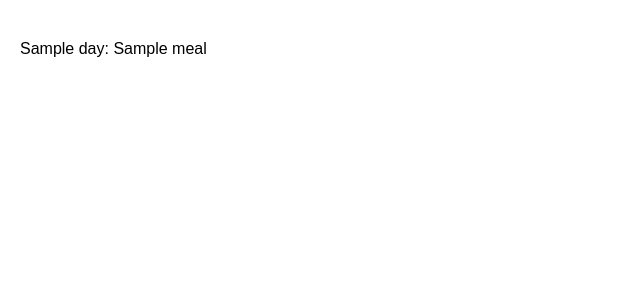
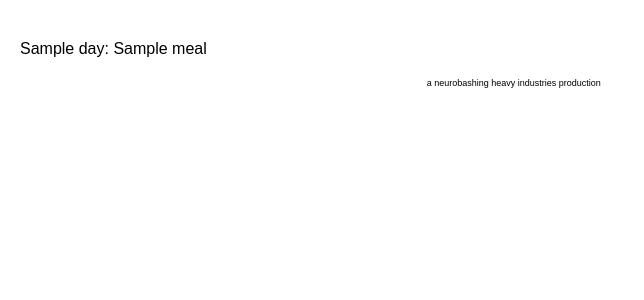
Before and after one commit to neurobashing/cornerpost, a Flask app: template templates/index.html in a window 1280 px wide. Shown: the top 300 px of the page, without its empty margins (0-644 px from the left). Run offline with Flask 2, Linux system fonts and the light colour scheme; the template is opened without the code that fills it: most values are stand-ins (such as "Sample title", 1, 10 or a date in 2020); some libraries are stand-ins or nearby versions.

Commit message:
(NONE) misc cleanup

```diff
--- a/templates/index.html
+++ b/templates/index.html
@@ -15,6 +15,9 @@
                 padding-bottom: 20px;
                 font-family:"Menlo-Regular";
             }
+            .teenytext {
+                font-size: xx-small;
+            }
             @media screen
                 and (min-device-width : 375px)
                 and (max-device-width : 667px) {
@@ -23,7 +26,6 @@
                     }
             }
         </style>
-
 </head>
 
 <body>
@@ -36,5 +38,16 @@
             {% endfor %}
         </div>
     </div>
+        <div class="pure-g">
+            <div class="pure-u-1 pure-u-md-1 pure-u-lg-1-3">
+                &nbsp;
+            </div>
+            <div class="pure-u-1 pure-u-md-1 pure-u-lg-1-3 teenytext">
+                a neurobashing heavy industries production
+            </div>
+            <div class="pure-u-1 pure-u-md-1 pure-u-lg-1-3">
+                &nbsp;
+            </div>
+        </div>
 </body>
 </html>
```
Also changed, not shown: load_db.py (+11 -2 lines), 1 other file. Lines whose indentation alone changed are shown as unchanged.
